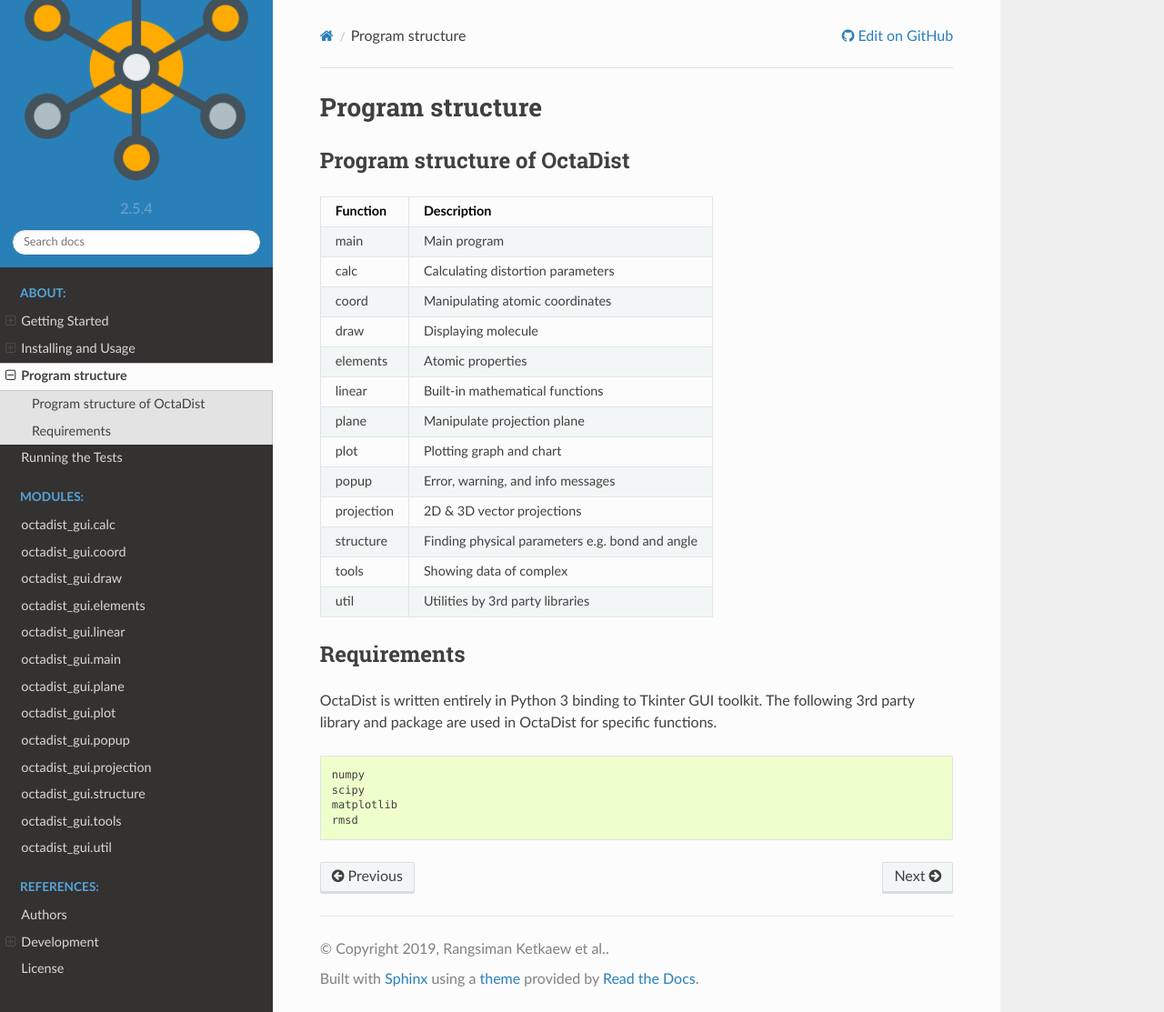
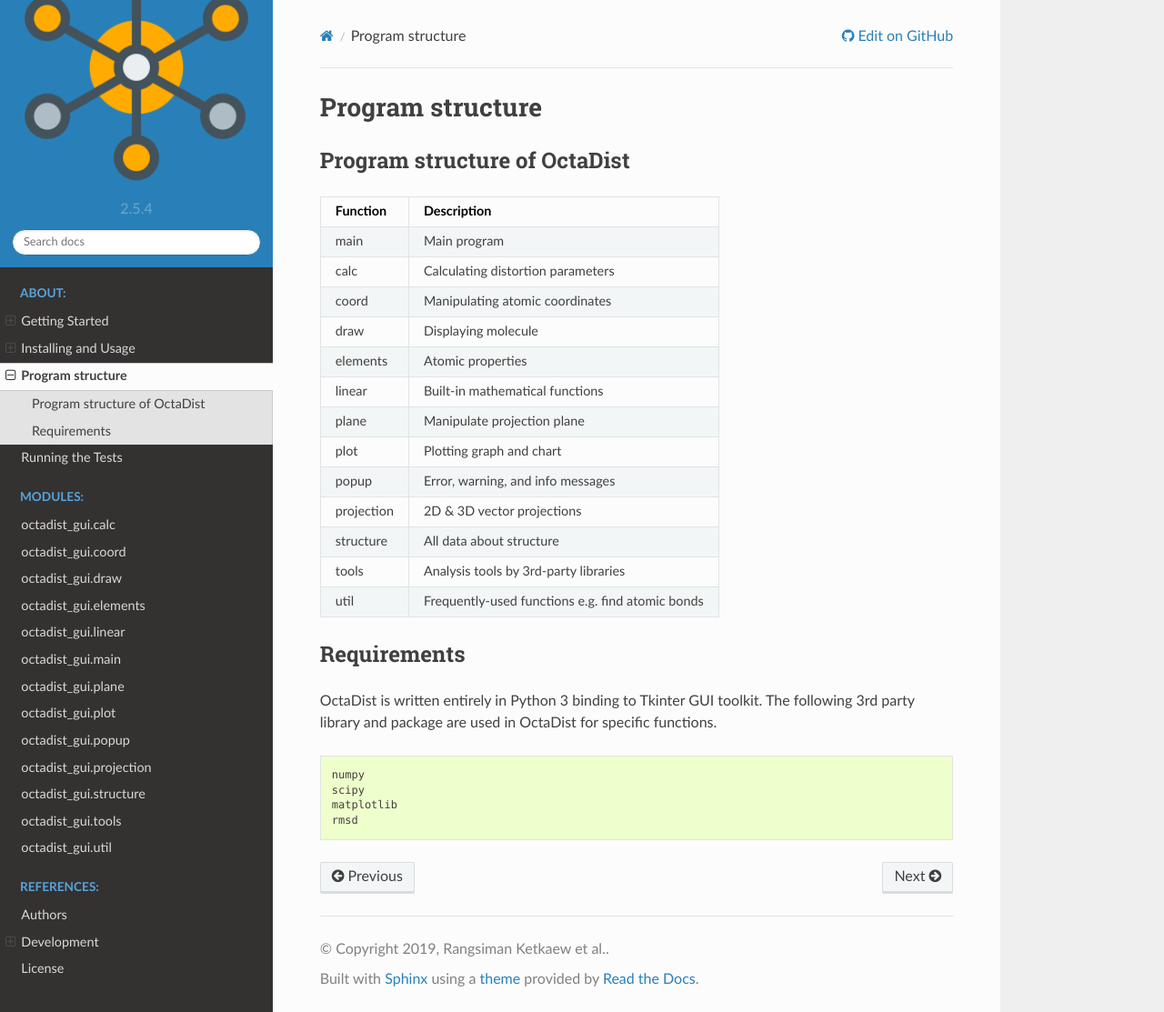
Before and after one commit to OctaDist/OctaDist, a Sphinx documentation site: the page built from docs/about/program_structure.rst, in a window 1280 px wide and 1113 px high. Shown: the whole window at 91% size. Built offline with Sphinx 7.4.7 and the Read the Docs theme 2.0.0, drawn with Linux system fonts in a browser that asks for light colours.

Commit message:
Updated program_structure in docs.

```diff
--- a/docs/about/program_structure.rst
+++ b/docs/about/program_structure.rst
@@ -5,9 +5,9 @@
 Program structure of OctaDist
 -----------------------------
 
-==========  ================================
+==========  ================================================
 Function    Description
-==========  ================================
+==========  ================================================
 main        Main program
 calc        Calculating distortion parameters
 coord       Manipulating atomic coordinates
@@ -18,10 +18,10 @@
 plot        Plotting graph and chart
 popup       Error, warning, and info messages
 projection  2D & 3D vector projections
-structure   Finding physical parameters e.g. bond and angle
-tools       Showing data of complex
-util        Utilities by 3rd party libraries
-==========  ================================
+structure   All data about structure
+tools       Analysis tools by 3rd-party libraries
+util        Frequently-used functions e.g. find atomic bonds
+==========  ================================================
 
 Requirements
 ------------
```
